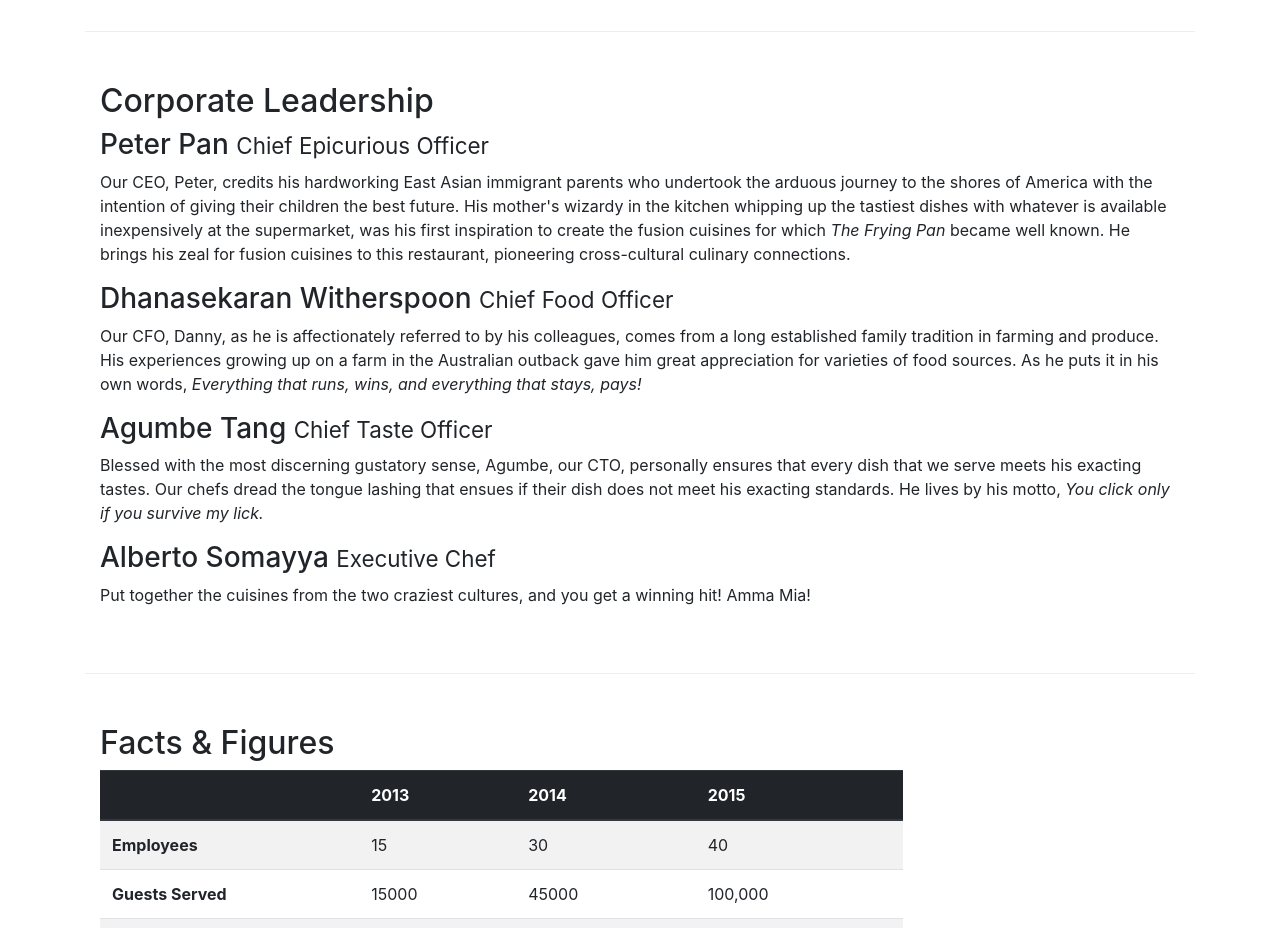
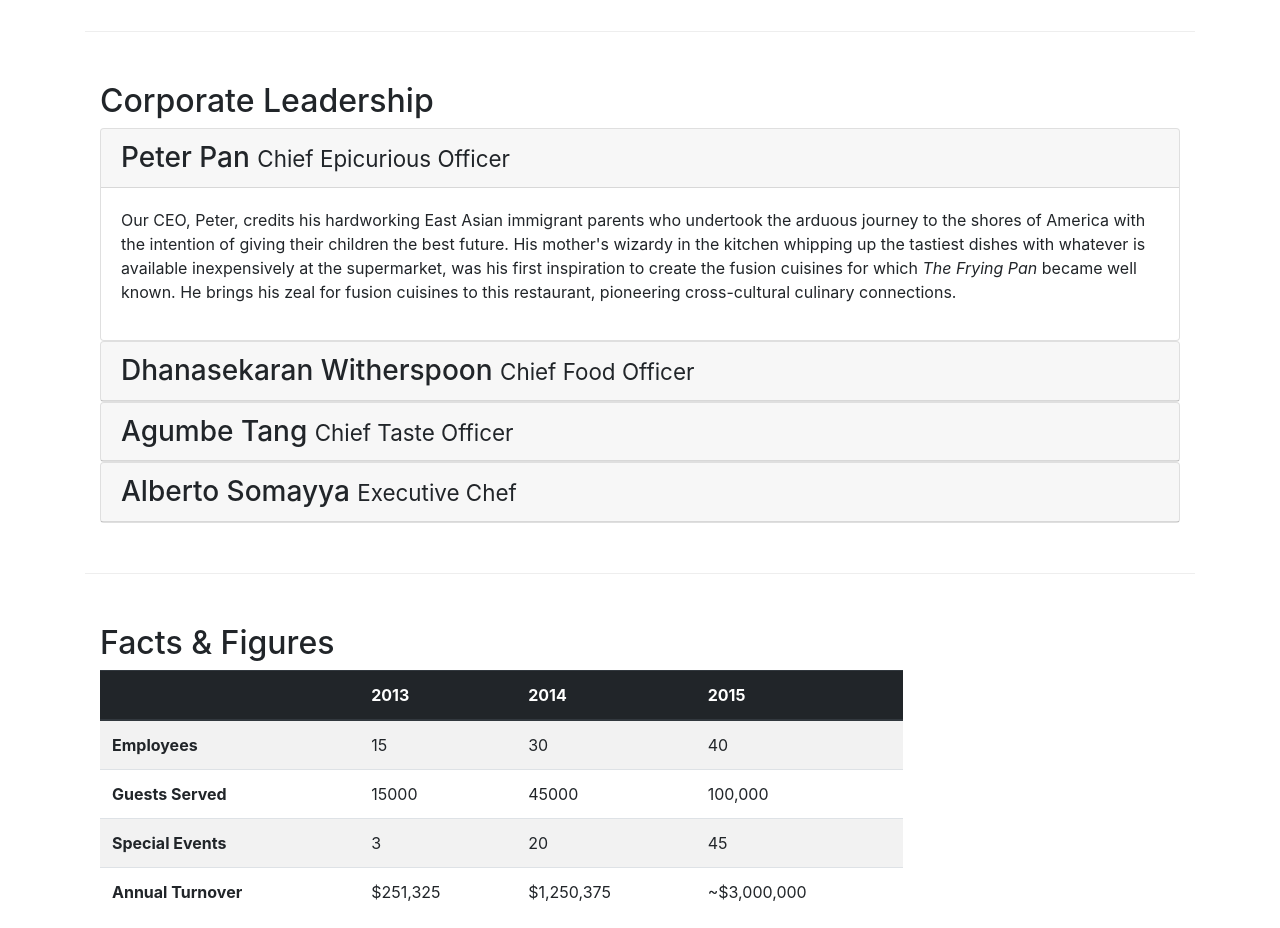
Before and after one commit to rhogonzalez/confusion, a website: page aboutus.html in a window 1280 px wide. Shown: the part 940-1868 px from the top of the page. Drawn offline with nearby package versions, Linux system fonts and the light colour scheme.

Commit message:
Accordion

```diff
--- a/aboutus.html
+++ b/aboutus.html
@@ -102,14 +102,68 @@
         <div class="row row-content">
             <div class="col-12">
                 <h2>Corporate Leadership</h2>
-                <h3>Peter Pan <small>Chief Epicurious Officer</small></h3>
-                <p class="d-none d-sm-block">Our CEO, Peter, credits his hardworking East Asian immigrant parents who undertook the arduous journey to the shores of America with the intention of giving their children the best future. His mother's wizardy in the kitchen whipping up the tastiest dishes with whatever is available inexpensively at the supermarket, was his first inspiration to create the fusion cuisines for which <em>The Frying Pan</em> became well known. He brings his zeal for fusion cuisines to this restaurant, pioneering cross-cultural culinary connections.</p>
-                <h3>Dhanasekaran Witherspoon <small>Chief Food Officer</small></h3>
-                <p class="d-none d-sm-block">Our CFO, Danny, as he is affectionately referred to by his colleagues, comes from a long established family tradition in farming and produce. His experiences growing up on a farm in the Australian outback gave him great appreciation for varieties of food sources. As he puts it in his own words, <em>Everything that runs, wins, and everything that stays, pays!</em></p>
-                <h3>Agumbe Tang <small>Chief Taste Officer</small></h3>
-                <p class="d-none d-sm-block">Blessed with the most discerning gustatory sense, Agumbe, our CTO, personally ensures that every dish that we serve meets his exacting tastes. Our chefs dread the tongue lashing that ensues if their dish does not meet his exacting standards. He lives by his motto, <em>You click only if you survive my lick.</em></p>
-                <h3>Alberto Somayya <small>Executive Chef</small></h3>
-                <p class="d-none d-sm-block"Award winning three-star Michelin chef with wide International experience having worked closely with whos-who in the culinary world, he specializes in creating mouthwatering Indo-Italian fusion experiences. He says, <em>Put together the cuisines from the two craziest cultures, and you get a winning hit! Amma Mia!</em></p>
+
+                <div id="accordion">
+                    <div class="card">
+                        <div class="card-header" role="tab" id="peterhead">
+                        <h3 class="mb-0">
+                            <a data-toggle="collapse" data-target="#peter">
+                            Peter Pan <small>Chief Epicurious Officer</small>
+                            </a>
+                        </h3>
+                        </div>
+                        <div class="collapse show" id="peter" data-parent="#accordion">
+                            <div class="card-body">
+                                <p class="d-none d-sm-block">Our CEO, Peter, credits his hardworking East Asian immigrant parents who undertook the arduous journey to the shores of America with the intention of giving their children the best future. His mother's wizardy in the kitchen whipping up the tastiest dishes with whatever is available inexpensively at the supermarket, was his first inspiration to create the fusion cuisines for which <em>The Frying Pan</em> became well known. He brings his zeal for fusion cuisines to this restaurant, pioneering cross-cultural culinary connections.</p>
+                            </div>
+                        </div>
+                    </div>
+                    <div class="card">
+                        <div class="card-header" role="tab" id="dannyhead">
+                        <h3 class="mb-0">
+                            <a class="collapsed" data-toggle="collapse" data-target="#danny">
+                            Dhanasekaran Witherspoon <small>Chief Food Officer</small>
+                            </a>
+                        </h3>
+                    </div>
+                    <div class="collapse" id="danny" data-parent="#accordion">
+                        <div class="card-body">
+                            <p class="d-none d-sm-block">Our CFO, Danny, as he is affectionately referred to by his colleagues, comes from a long established family tradition in farming and produce. His experiences growing up on a farm in the Australian outback gave him great appreciation for varieties of food sources. As he puts it in his own words, <em>Everything that runs, wins, and everything that stays, pays!</em></p>
+                        </div>
+                    </div>
+                </div>
+                <div class="card">
+                        <div class="card-header" role="tab" id="agumbehead">
+                        <h3 class="mb-0">
+                            <a class="collapsed" data-toggle="collapse" data-target="#agumbe">
+                            Agumbe Tang <small>Chief Taste Officer</small>
+                            </a>
+                        </h3>
+                    </div>
+                    <div class="collapse" id="agumbe" data-parent="#accordion">
+                        <div class="card-body">
+                            <p class="d-none d-sm-block">Blessed with the most discerning gustatory sense, Agumbe, our CTO, personally ensures that every dish that we serve meets his exacting tastes. Our chefs dread the tongue lashing that ensues if their dish does not meet his exacting standards. He lives by his motto, <em>You click only if you survive my lick.</em></p>
+                        </div>
+                    </div>
+                </div>
+                <div class="card">
+                        <div class="card-header" role="tab" id="albertohead">
+                        <h3 class="mb-0">
+                            <a class="collapsed" data-toggle="collapse" data-target="#alberto">
+                            Alberto Somayya <small>Executive Chef</small>
+                            </a>
+                        </h3>
+                    </div>
+                    <div class="collapse" id="alberto" data-parent="#accordion">
+                        <div class="card-body">
+                            <p class="d-none d-sm-block">Award winning three-star Michelin chef with wide International experience having worked closely with whos-who in the culinary world, he specializes in creating mouthwatering Indo-Italian fusion experiences. He says, <em>Put together the cuisines from the two craziest cultures, and you get a winning hit! Amma Mia!</em></p>
+                        </div>
+                    </div>
+                </div>
+
+
+
+                </div>
             </div>
        </div>
        <div class="row row-content">
--- a/css/styles.css
+++ b/css/styles.css
@@ -45,3 +45,9 @@ body{
 html {
     scroll-behavior: smooth;
 }
+.tab-content {
+    border-left: 1px solid #ddd;
+    border-right: 1px solid #ddd;
+    border-bottom: 1px solid #ddd;
+    padding: 10px;
+}
```
Also changed, not shown: index.html (+2 -2 lines).
